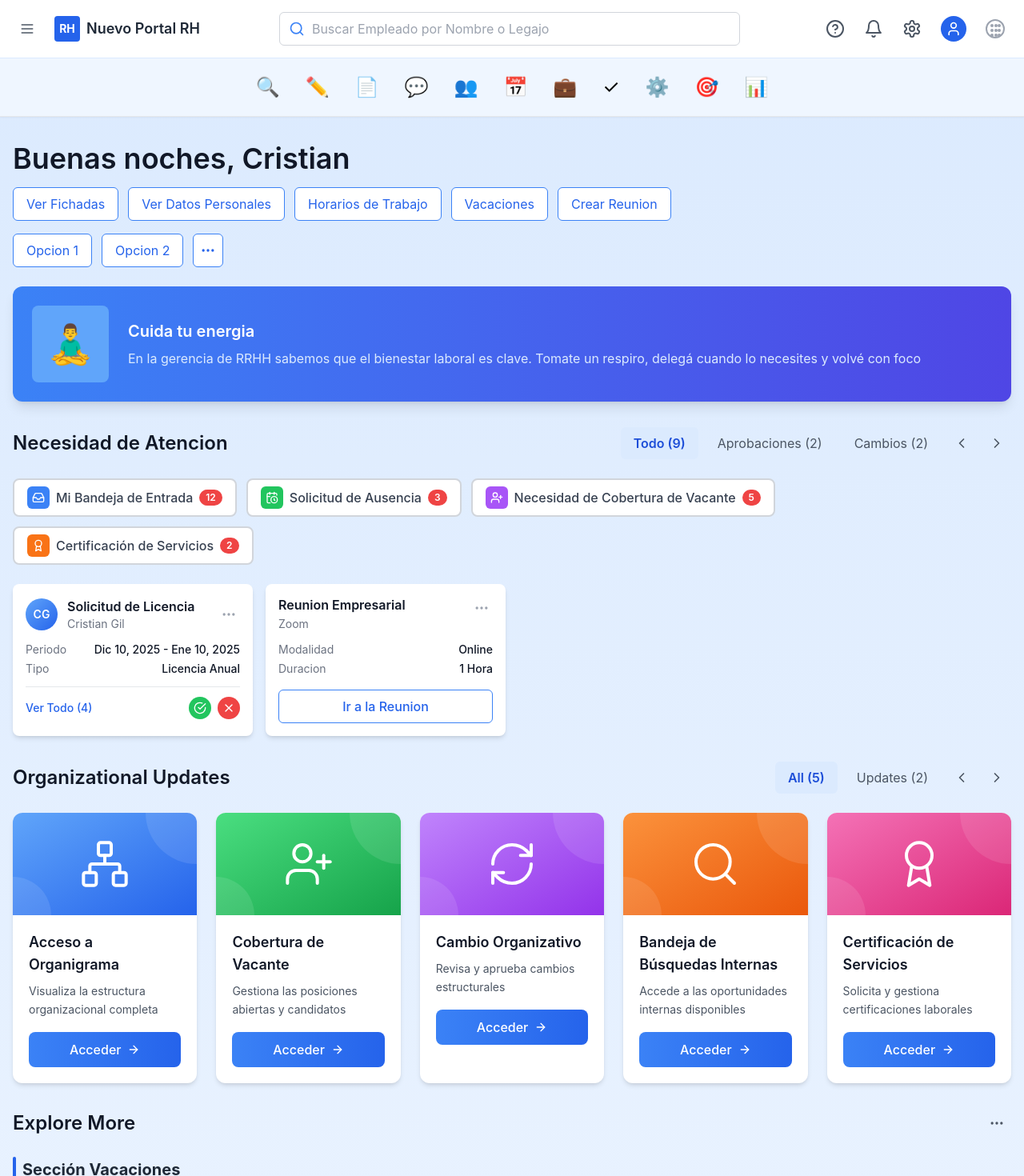
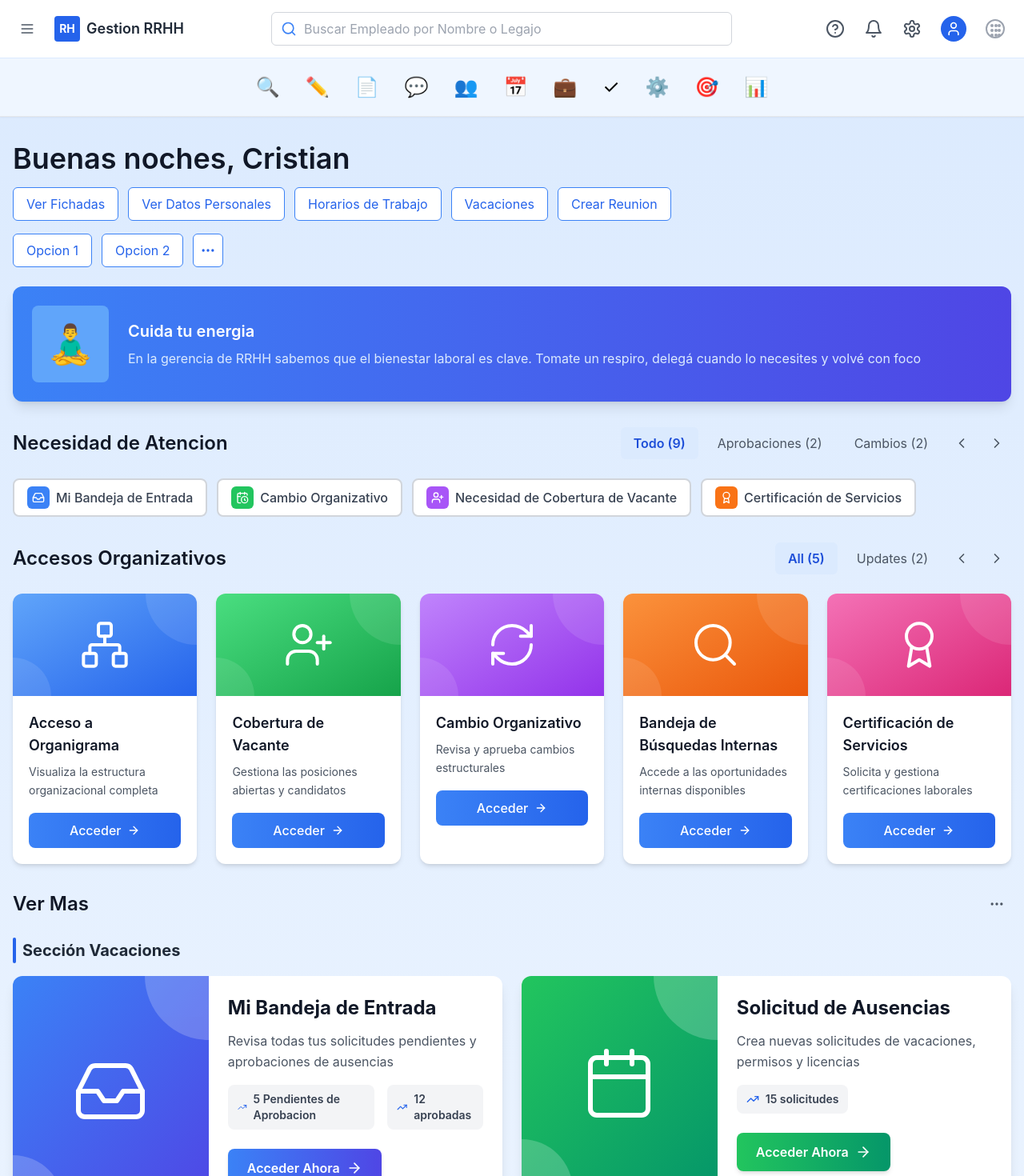
Before and after one commit to Shirslock/PortalRH, a React (Create React App) app: page / in a window 1280 px wide. Shown: the top 1470 px of the page at 80% size. Built offline with nearby package versions, Linux system fonts and the light colour scheme.

Commit message:
Version 1.0

```diff
--- a/src/components/ExploreMore/index.jsx
+++ b/src/components/ExploreMore/index.jsx
@@ -14,7 +14,7 @@ export default function ExploreMore() {
     <div className="mb-8">
       {/* Header */}
       <div className="flex items-center justify-between mb-6">
-        <h2 className="text-2xl font-semibold text-gray-900">Explore More</h2>
+        <h2 className="text-2xl font-semibold text-gray-900">Ver Mas</h2>
         <button className="p-2 hover:bg-gray-100 rounded-md transition-colors">
           <MoreHorizontal className="w-5 h-5 text-gray-600" />
         </button>
--- a/src/components/Navbar.jsx
+++ b/src/components/Navbar.jsx
@@ -16,7 +16,7 @@ export default function Navbar() {
               <div className="bg-blue-600 w-8 h-8 rounded flex items-center justify-center">
                 <span className="text-white font-bold text-sm">RH</span>
               </div>
-              <span className="text-lg font-semibold text-gray-800">Nuevo Portal RH</span>
+              <span className="text-lg font-semibold text-gray-800">Gestion RRHH</span>
             </div>
           </div>
 
--- a/src/components/NeedsAttention/index.jsx
+++ b/src/components/NeedsAttention/index.jsx
@@ -1,8 +1,7 @@
 import React, { useState } from 'react';
 import FilterButtons from './FilterButtons';
 import TabNavigation from './TabNavigation';
-import PTOLeaveCard from './PTOLeaveCard';
-import CourseCard from './CourseCard';
+
 import { tabsData, ptoLeaveData, coursesData } from '../../data/needsAttentionData';
 
 export default function NeedsAttention() {
@@ -24,15 +23,7 @@ export default function NeedsAttention() {
       <FilterButtons />
 
       {/* Grid de Cards */}
-      <div className="grid grid-cols-1 md:grid-cols-2 lg:grid-cols-4 gap-4">
-        {/* PTO Leave Card */}
-        <PTOLeaveCard data={ptoLeaveData} />
 
-        {/* Course Cards */}
-        {coursesData.map((course) => (
-          <CourseCard key={course.id} course={course} />
-        ))}
-      </div>
     </div>
   );
 }
--- a/src/components/OrganizationalUpdates/index.jsx
+++ b/src/components/OrganizationalUpdates/index.jsx
@@ -22,7 +22,7 @@ export default function OrganizationalUpdates() {
       {/* Header con título y navegación */}
       <div className="flex items-center justify-between mb-6">
         <h2 className="text-2xl font-semibold text-gray-900">
-          Organizational Updates
+          Accesos Organizativos
         </h2>
 
         {/* Tabs y navegación */}
--- a/src/data/exploreMoreData.js
+++ b/src/data/exploreMoreData.js
@@ -7,7 +7,7 @@ export const vacacionesData = [
     icon: 'Inbox',
     color: 'blue',
     gradient: 'from-blue-500 to-indigo-600',
-    stats: { pending: 5, approved: 12 },
+    stats: { 'Pendientes de Aprobacion': 5, aprobadas: 12 },
     route: '/vacaciones/bandeja'
   },
   {
@@ -17,7 +17,7 @@ export const vacacionesData = [
     icon: 'Calendar',
     color: 'green',
     gradient: 'from-green-500 to-emerald-600',
-    stats: { available: 15, used: 5 },
+    stats: { solicitudes: 15 },
     route: '/vacaciones/solicitud'
   }
 ];
--- a/src/data/filterButtonsData.js
+++ b/src/data/filterButtonsData.js
@@ -4,28 +4,28 @@ export const filterButtons = [
     id: 1,
     label: 'Mi Bandeja de Entrada',
     icon: 'Inbox',
-    count: 12,
+    count: 0,
     color: 'blue'
   },
   {
     id: 2,
-    label: 'Solicitud de Ausencia',
+    label: 'Cambio Organizativo',
     icon: 'CalendarClock',
-    count: 3,
+    count: 0,
     color: 'green'
   },
   {
     id: 3,
     label: 'Necesidad de Cobertura de Vacante',
     icon: 'UserPlus',
-    count: 5,
+    count: 0,
     color: 'purple'
   },
   {
     id: 4,
     label: 'Certificación de Servicios',
     icon: 'Award',
-    count: 2,
+    count: 0,
     color: 'orange'
   }
 ];
```
